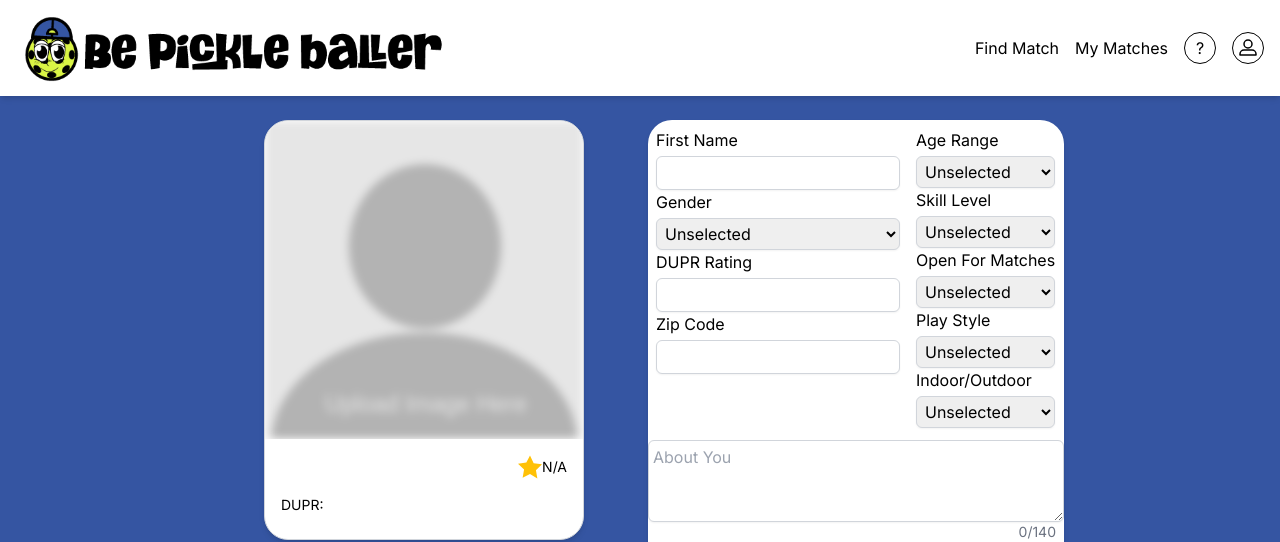
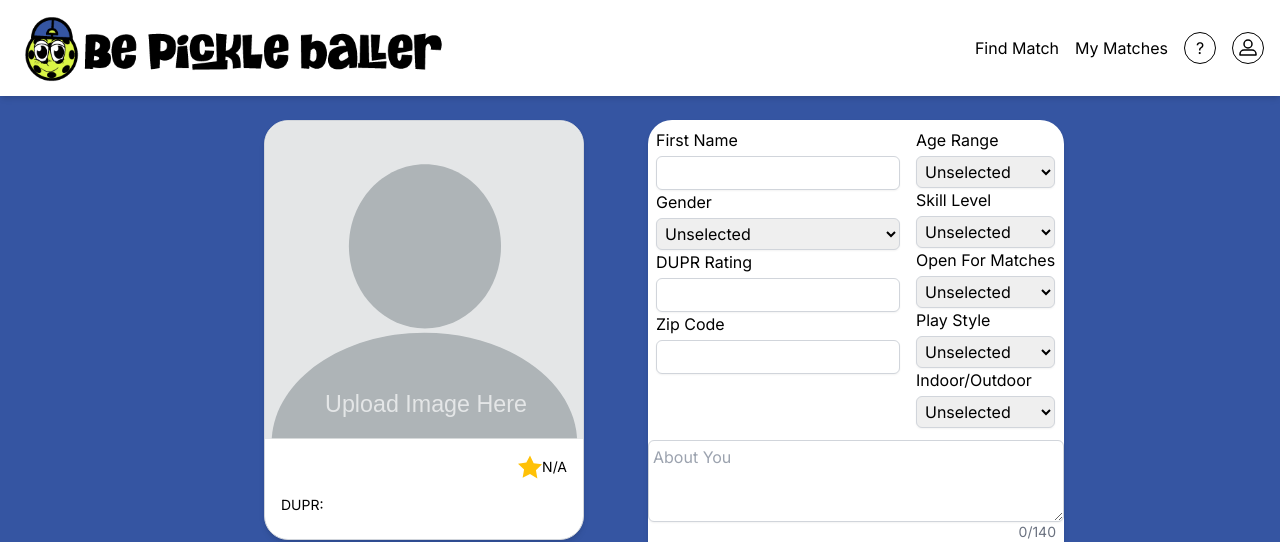
Before and after one commit to btejes/bepickleballer-matchmaking, a Next.js app: page /matchmaking/profile in a window 1280 px wide. Shown: the top 542 px of the page. Built offline with nearby package versions, Linux system fonts and the light colour scheme; no server answers.

Commit message:
fix bluring on profile page for default image

```diff
--- a/library/ProfileCard.jsx
+++ b/library/ProfileCard.jsx
@@ -133,7 +133,7 @@ const ProfileCard = ({ profile, isProfilePage }) => {
         <img
           src={image || `${apiBasePath}/blank-profile-picture.svg`}
           alt="Profile"
-          className={`w-full h-full object-cover ${!image && 'blur-sm grayscale'} ${isProfilePage ? 'cursor-pointer' : ''}`}
+          className={`w-full h-full object-cover ${!image && 'blur-sm grayscale' && !isProfilePage} ${isProfilePage ? 'cursor-pointer' : ''}`}
           onError={(e) => { e.target.src = `${apiBasePath}/blank-profile-picture.svg`; }}
           onClick={isProfilePage ? () => document.getElementById('imageUpload').click() : null}
         />
```
